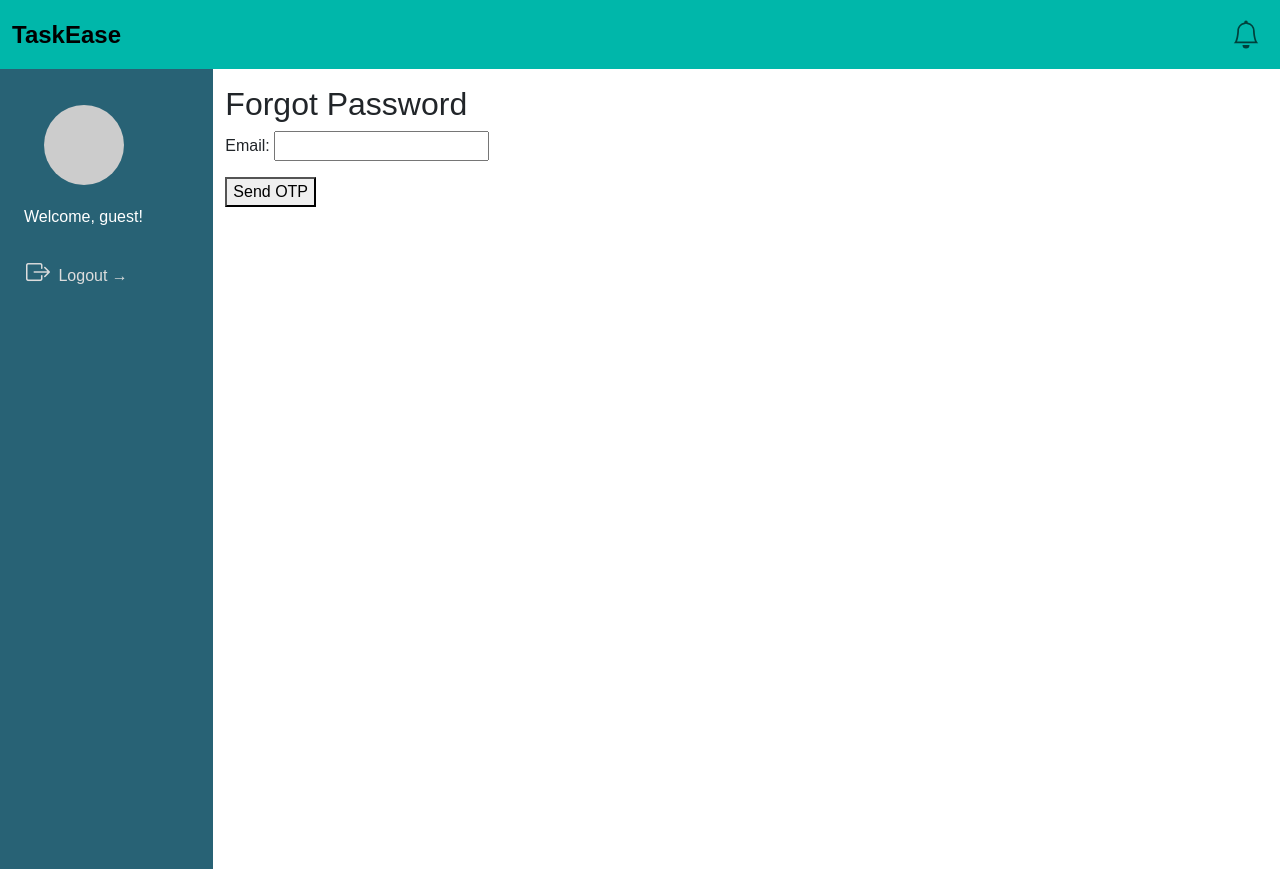
After one commit to renukadhakal/Employee-Task-Management-System, a Django app: page /forgot-password/ in a window 1280 px wide. The commit adds this page. Run offline with Django 5.2, Linux system fonts and the light colour scheme; parts of the project's set-up code (start-up, migrations or seed data) failed here and were passed over.

Commit message:
Added foget password functionality

```diff
--- a/account/forms.py
+++ b/account/forms.py
@@ -79,12 +79,13 @@ class UserCreationForm(UserCreationForm):
             user.save()  # Commit to DB
         return user
 
+
 class EmployeeTransferForm(forms.Form):
-        employee = forms.ModelChoiceField(
+    employee = forms.ModelChoiceField(
         queryset=User.objects.filter(role=User.Role_Type.EMPLOYEE),
         label="Select Employee",
     )
-        new_manager = forms.ModelChoiceField(
+    new_manager = forms.ModelChoiceField(
         queryset=User.objects.filter(role=User.Role_Type.MANAGER),
         label="Select New Manager",
     )
@@ -119,3 +120,22 @@ class CustomPasswordChangeForm(PasswordChangeForm):
             attrs={"class": "form-control", "placeholder": "Confirm new password"}
         ),
     )
+
+
+class ForgetpasswordForm(forms.Form):
+    email = forms.EmailField(label="Email", max_length=254)
+
+
+class OTPVerifivationForm(forms.Form):
+    otp = forms.CharField(label="OTP", max_length=6)
+
+
+class SetNewPasswordForm(forms.Form):
+    new_password = forms.CharField(widget=forms.PasswordInput)
+    confirm_password = forms.CharField(widget=forms.PasswordInput)
+
+    def clean(self):
+        cleaned_data = super().clean()
+        if cleaned_data.get("new_password") != cleaned_data.get("confirm_password"):
+            raise forms.ValidationError("Passwords do not match. ")
+        return cleaned_data
--- a/account/models.py
+++ b/account/models.py
@@ -33,3 +33,4 @@ class User(AbstractUser):
         blank=True,
         related_name="user_report_to",
     )
+    email_otp = models.PositiveIntegerField(default=0)
--- a/account/urls.py
+++ b/account/urls.py
@@ -15,6 +15,9 @@ from .views import (
     UserUpdateView,
     transfer_employee,
     get_user_profile,
+    forget_password_view,
+    set_new_password_view,
+    verify_otp_view,
 )
 
 app_name = "account"
@@ -49,4 +52,7 @@ urlpatterns = [
     path("change_password", change_password, name="change_password"),
     path("transfer-employee/", transfer_employee, name="transfer_employee"),
     path("profile/<int:pk>/", get_user_profile, name="user-profile"),
+    path("forgot-password/", forget_password_view, name="forgot_password"),
+    path("verify-otp/", verify_otp_view, name="verify_otp"),
+    path("set-new-password/", set_new_password_view, name="set_new_password"),
 ]
--- a/account/views.py
+++ b/account/views.py
@@ -9,6 +9,9 @@ from .forms import (
     UserUpdateForm,
     CustomPasswordChangeForm,
     EmployeeTransferForm,
+    ForgetpasswordForm,
+    OTPVerifivationForm,
+    SetNewPasswordForm,
 )
 from django.contrib.auth.mixins import LoginRequiredMixin
 from .models import User
@@ -48,7 +51,6 @@ def userLogin(request):
 @login_required(login_url="/login")
 def index(request):
     return redirect("task:dashboard")
-
 
 
 def userLogout(request):
@@ -289,3 +291,78 @@ def get_user_profile(request, pk):
     }
 
     return render(request, "account/user_profile.html", context)
+
+
+import random
+from ETMS.settings import EMAIL_HOST_USER
+from django.core.mail import send_mail
+from django.utils import timezone
+
+
+def generate_email_otp():
+    return random.randint(100000, 999999)
+
+
+def forget_password_view(request):
+    if request.method == "POST":
+        form = ForgetpasswordForm(request.POST)
+        if form.is_valid():
+            email = form.cleaned_data["email"]
+            try:
+                user = User.objects.get(email=email)
+                otp = generate_email_otp()
+                user.email_otp = otp
+                user.save()
+                send_mail(
+                    "Your OTP Code", f"Your OTP is {otp}", EMAIL_HOST_USER, [email]
+                )
+                request.session["reset_email"] = email
+                messages.success(request, "OTP has been sent to your email.")
+                return redirect("account:verify_otp")
+            except User.DoesNotExist:
+                messages.error(request, "No account found with this email.")
+    else:
+        form = ForgetpasswordForm()
+
+    return render(request, "account/forgot_password.html", {"form": form})
+
+
+def verify_otp_view(request):
+    email = request.session.get("reset_email")
+    if not email:
+        return redirect("forgot_password")
+
+    user = get_object_or_404(User, email=email)
+
+    if request.method == "POST":
+        form = OTPVerifivationForm(request.POST)
+        if form.is_valid():
+            otp = form.cleaned_data["otp"]
+            if user.email_otp == int(otp):
+                return redirect("account:set_new_password")
+            else:
+                messages.error(request, "Invalid or expired OTP.")
+    else:
+        form = OTPVerifivationForm()
+    return render(request, "account/verify_otp.html", {"form": form})
+
+
+def set_new_password_view(request):
+    email = request.session.get("reset_email")
+    if not email:
+        return redirect("forgot_password")
+
+    user = get_object_or_404(User, email=email)
+
+    if request.method == "POST":
+        form = SetNewPasswordForm(request.POST)
+        if form.is_valid():
+            password = form.cleaned_data["new_password"]
+            user.set_password(password)
+            user.email_otp = 0
+            user.save()
+            messages.success(request, "Password changed successfully. Please login.")
+            return redirect("account:login")
+    else:
+        form = SetNewPasswordForm()
+    return render(request, "account/set_new_password.html", {"form": form})
--- /dev/null
+++ b/templates/account/forgot_password.html
@@ -0,0 +1,19 @@
+{% extends "base.html" %}
+{% block content %}
+<h2>Forgot Password</h2>
+{% if messages %}
+  <ul>
+    {% for message in messages %}
+      <li style="color: {% if message.tags == 'error' %}red{% else %}green{% endif %};">
+        {{ message }}
+      </li>
+    {% endfor %}
+  </ul>
+{% endif %}
+
+<form method="post">
+    {% csrf_token %}
+  {{ form.as_p }}
+  <button type="submit">Send OTP</button>
+</form>
+{% endblock content %}
--- a/templates/account/login.html
+++ b/templates/account/login.html
@@ -50,6 +50,7 @@
                             {% endfor %}
                             <div class="d-grid">
                                 <button type="submit" class="btn btn-primary">Login</button>
+                                <a href="{% url 'account:forgot_password' %}" class="">Forget Password</a>
                             </div>
                         </form>
                     </div>
```
Also changed, not shown: templates/account/set_new_password.html (added, +21 -0 lines), templates/account/verify_otp.html (added, +21 -0 lines), account/migrations/0006_user_email_otp.py (added), media/user/ranks/2025/04/24/ppp.jpeg (added).
